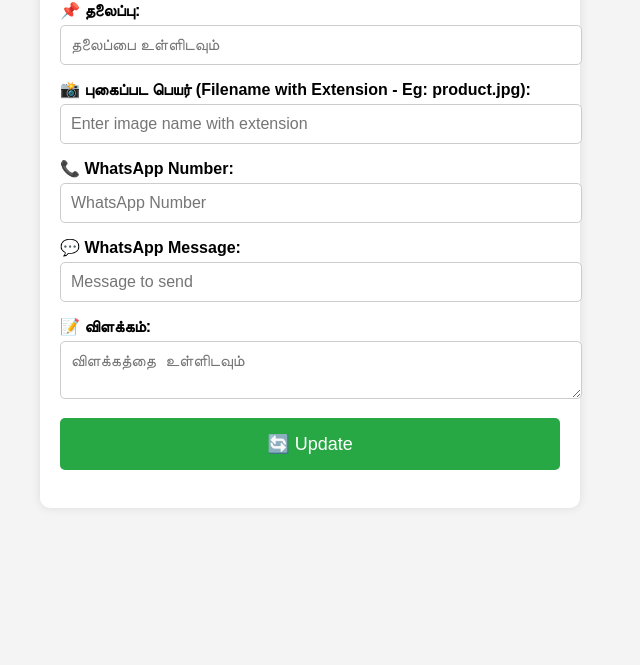
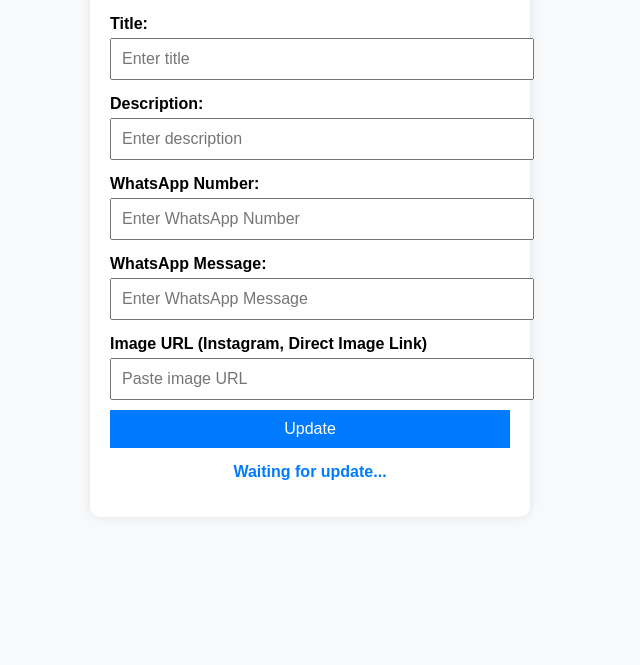
Before and after one commit to onlineweb123/Admin-Multiple-Web, a plain HTML site: page index.html in a window 1280 px wide. Shown: the part 135-800 px from the top of the page, without its empty margins (330-970 px from the left). Drawn offline with Linux system fonts and the light colour scheme.

Commit message:
index.html

```diff
--- a/index.html
+++ b/index.html
@@ -5,102 +5,89 @@
     <meta name="viewport" content="width=device-width, initial-scale=1.0">
     <title>Admin Panel</title>
     <style>
-        body {
-            font-family: Arial, sans-serif;
-            background-color: #f4f4f4;
-            text-align: center;
-            padding: 20px;
-        }
+        body { font-family: Arial, sans-serif; background-color: #f8f9fa; text-align: center; }
         .container {
             width: 90%;
-            max-width: 500px;
+            max-width: 400px;
             background: white;
             padding: 20px;
             border-radius: 10px;
             box-shadow: 0px 0px 10px rgba(0, 0, 0, 0.1);
-            margin: 20px auto;
+            margin: 50px auto;
         }
-        h2 { color: #333; }
-        label {
-            font-weight: bold;
-            display: block;
-            margin-top: 15px;
-            text-align: left;
-        }
-        input, textarea {
+        input, button {
             width: 100%;
             padding: 10px;
-            margin-top: 5px;
-            border: 1px solid #ccc;
-            border-radius: 5px;
+            margin: 5px 0;
             font-size: 16px;
         }
         button {
-            width: 100%;
-            background-color: #28a745;
+            background-color: #007bff;
             color: white;
             border: none;
-            padding: 15px;
-            border-radius: 5px;
-            font-size: 18px;
             cursor: pointer;
-            margin-top: 15px;
         }
         button:hover {
-            background-color: #218838;
+            background-color: #0056b3;
+        }
+        label {
+            display: block;
+            text-align: left;
+            margin-top: 10px;
+            font-weight: bold;
         }
         #status {
-            font-size: 18px;
+            margin-top: 10px;
+            font-size: 16px;
             font-weight: bold;
-            margin-top: 15px;
-            color: green;
+            color: #007bff;
         }
     </style>
 </head>
 <body>
+    <div class="container">
+        <h1>Admin Panel</h1>
 
-    <div class="container">
-        <h2>Admin Panel</h2>
+        <label>Title:</label>
+        <input type="text" id="title" placeholder="Enter title">
 
-        <label>📌 தலைப்பு:</label>
-        <input type="text" id="title" placeholder="தலைப்பை உள்ளிடவும்">
+        <label>Description:</label>
+        <input type="text" id="description" placeholder="Enter description">
 
-        <label>📸 புகைப்பட பெயர் (Filename with Extension - Eg: product.jpg):</label>
-        <input type="text" id="imageName" placeholder="Enter image name with extension">
+        <label>WhatsApp Number:</label>
+        <input type="text" id="whatsappNumber" placeholder="Enter WhatsApp Number">
 
-        <label>📞 WhatsApp Number:</label>
-        <input type="text" id="whatsappNumber" placeholder="WhatsApp Number">
+        <label>WhatsApp Message:</label>
+        <input type="text" id="whatsappText" placeholder="Enter WhatsApp Message">
 
-        <label>💬 WhatsApp Message:</label>
-        <input type="text" id="whatsappText" placeholder="Message to send">
+        <label>Image URL (Instagram, Direct Image Link)</label>
+        <input type="text" id="imageUrl" placeholder="Paste image URL">
 
-        <label>📝 விளக்கம்:</label>
-        <textarea id="description" placeholder="விளக்கத்தை உள்ளிடவும்"></textarea>
+        <button onclick="saveData()">Update</button>
 
-        <button onclick="updateData()">🔄 Update</button>
-
-        <p id="status"></p>
+        <p id="status">Waiting for update...</p>
     </div>
 
     <script>
-        function updateData() {
-            document.getElementById("status").textContent = "⌛ Processing...";
+        function saveData() {
+            document.getElementById("status").innerText = "Processing...";
+
+            const title = document.getElementById("title").value;
+            const description = document.getElementById("description").value;
+            const whatsappNumber = document.getElementById("whatsappNumber").value;
+            const whatsappText = document.getElementById("whatsappText").value;
+            const imageUrl = document.getElementById("imageUrl").value;
+
+            localStorage.setItem("title", title);
+            localStorage.setItem("description", description);
+            localStorage.setItem("whatsappNumber", whatsappNumber);
+            localStorage.setItem("whatsappText", whatsappText);
+            localStorage.setItem("imageUrl", imageUrl);
 
             setTimeout(() => {
-                try {
-                    localStorage.setItem("title", document.getElementById("title").value);
-                    localStorage.setItem("whatsappNumber", document.getElementById("whatsappNumber").value);
-                    localStorage.setItem("whatsappText", document.getElementById("whatsappText").value);
-                    localStorage.setItem("description", document.getElementById("description").value);
-                    localStorage.setItem("imageName", document.getElementById("imageName").value || "Calories.jpg"); // Default Image
-
-                    document.getElementById("status").textContent = "✅ Finish!";
-                } catch (e) {
-                    document.getElementById("status").textContent = "❌ Error!";
-                }
-            }, 2000);
+                document.getElementById("status").innerText = "Finished!";
+            }, 1000);
         }
     </script>
-
 </body>
 </html>
```
